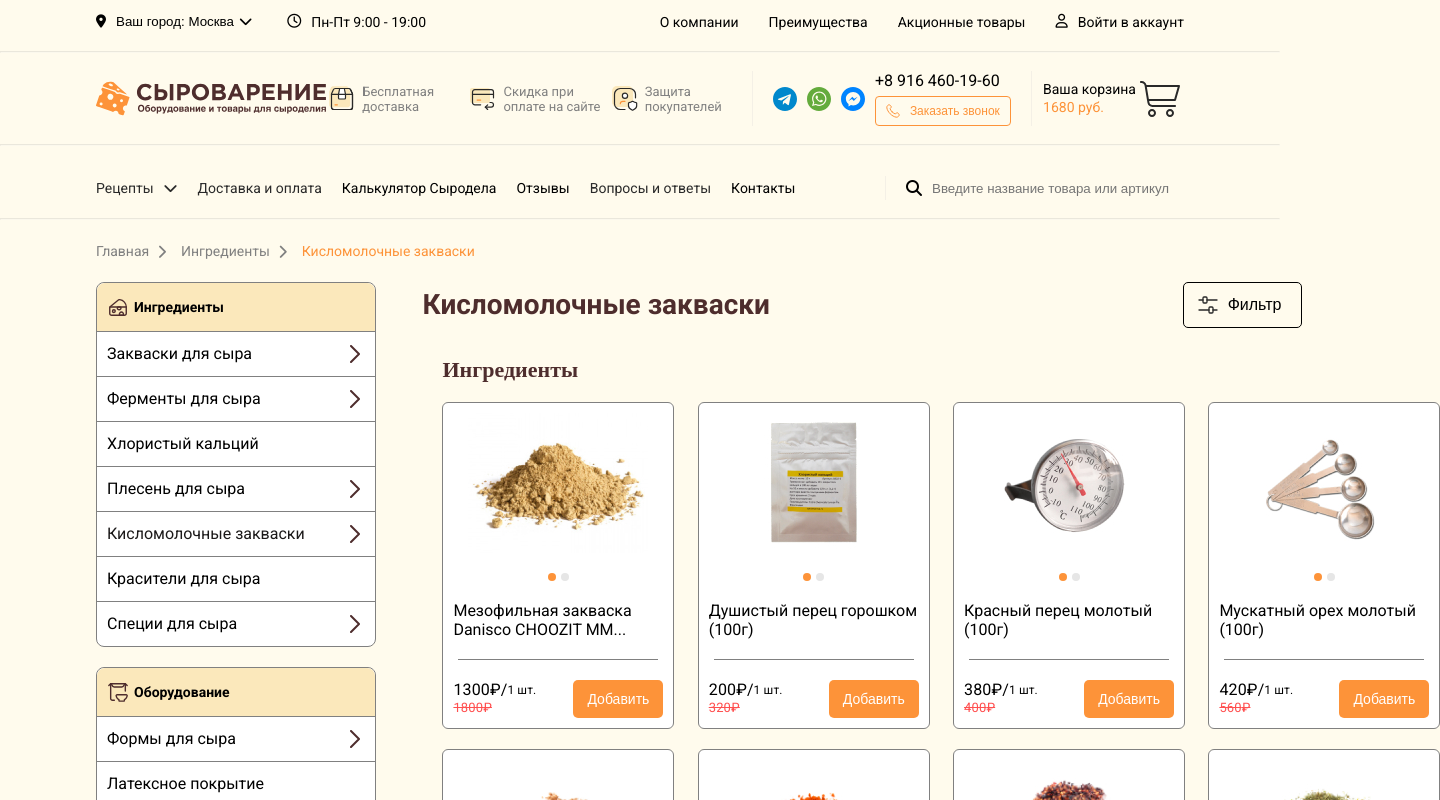
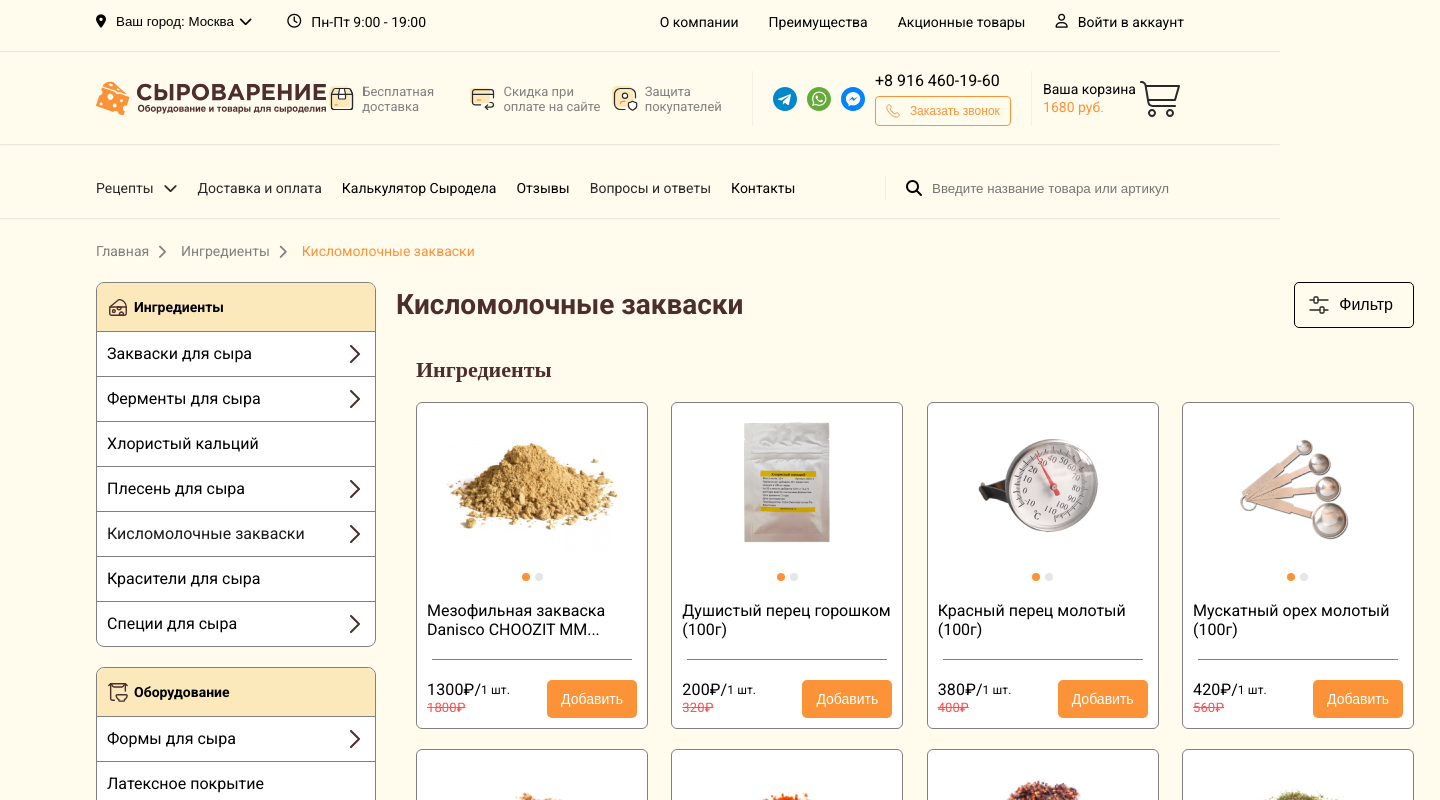
Before and after one commit to farkhodoffcodes/cheesemaking-with-team, a React (Create React App) app: page /category in a window 1280 px wide. Shown: the top 800 px of the page, 1440 px wide, since content can reach past the window. Built offline with nearby package versions, Linux system fonts and the light colour scheme.

Commit message:
category

```diff
--- a/src/components/Categories/index.jsx
+++ b/src/components/Categories/index.jsx
@@ -105,11 +105,10 @@ const Category_main = styled.div`
 
 
         .category__main--right{
-            width:70%;
-            height:1248px;
+            height:auto;
             margin-bottom:80px;
             .category__main--right--top{
-                width:880px;
+                width:100%;
                 display:flex;
                 align-items:center;
                 justify-content: space-between;
--- a/src/components/Kзакваски/index.jsx
+++ b/src/components/Kзакваски/index.jsx
@@ -2,7 +2,7 @@ import React, { useState } from 'react'
 import Header from '../Header'
 import styled from 'styled-components'
 import { Link } from 'react-router-dom'
-import Nav_menu from '../Nav'
+import {Nav_menu2, Nav_menu} from '../Nav'
 import Footer from '../Footer'
 import Sidebar from '../SideBar/Sidebar'
 import Card from '../Card/Card'
@@ -50,12 +50,10 @@ const Kзакваски = () => {
 
                 {state ?  <img src="../images/icons/arrows-diagrams-04 1 (1).svg" alt="ico" /> : <img src="../images/icons/arrows-diagrams-04 1.svg
                 " alt="icon" />}
-                {state ? <Nav_menu/> : state}
               </li>
               <li onClick={changeIcon2}>Тип продукта
               {data ?  <img src="../images/icons/arrows-diagrams-04 1 (1).svg" alt="ico" /> : <img src="../images/icons/arrows-diagrams-04 1.svg
                 " alt="icon" />}
-                {data ? <Nav_menu/> : data}
               </li>
               <li onClick={changeIcon}>Производитель
               {state ?  <img src="../images/icons/arrows-diagrams-04 1 (1).svg" alt="ico" /> : <img src="../images/icons/arrows-diagrams-04 1.svg
@@ -64,7 +62,6 @@ const Kзакваски = () => {
               <li onClick={changeIcon}>Цена
               {state ?  <img src="../images/icons/arrows-diagrams-04 1 (1).svg" alt="ico" /> : <img src="../images/icons/arrows-diagrams-04 1.svg
                 " alt="icon" />}
-                {state ? <Nav_menu/> : state}
               </li>
             </ol>
 
@@ -73,6 +70,9 @@ const Kзакваски = () => {
               Показывать только товар в наличии
             </span>
           </div>
+          {data ? <Nav_menu2/> : data}
+          {state ? <Nav_menu/> : state}
+
         </Container>
       </Category__main_top>
 
--- a/src/components/Nav/index.jsx
+++ b/src/components/Nav/index.jsx
@@ -13,8 +13,20 @@ const Nav_menu = () => {
   )
 }
 
+const Nav_menu2 = () => {
+    return (
+      <div>
+        <Nav>
+          <div className='div'>
+          <h2>ali</h2>
+          </div>
+        </Nav>
+      </div>
+    )
+  }
+
 
 const Nav = styled.div`
 
 `
-export default Nav_menu
+export {Nav_menu2, Nav_menu}
```
